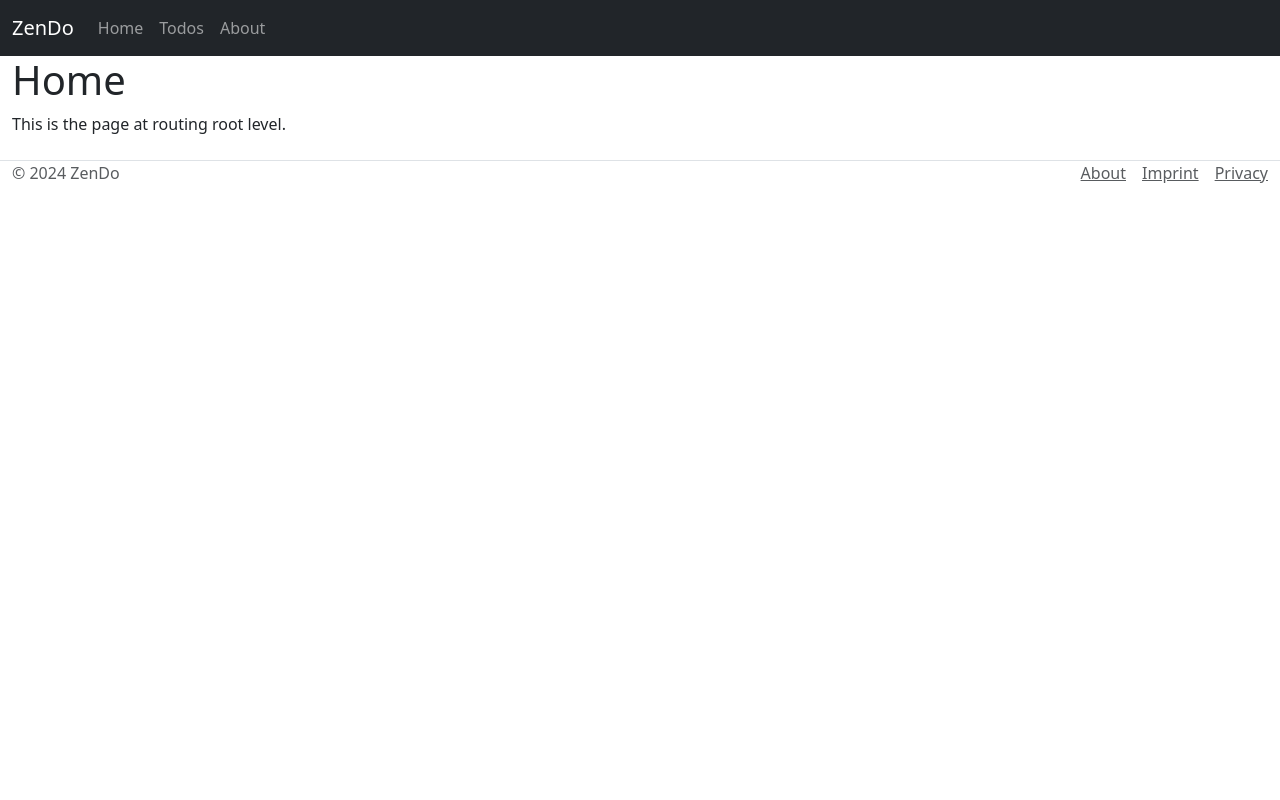
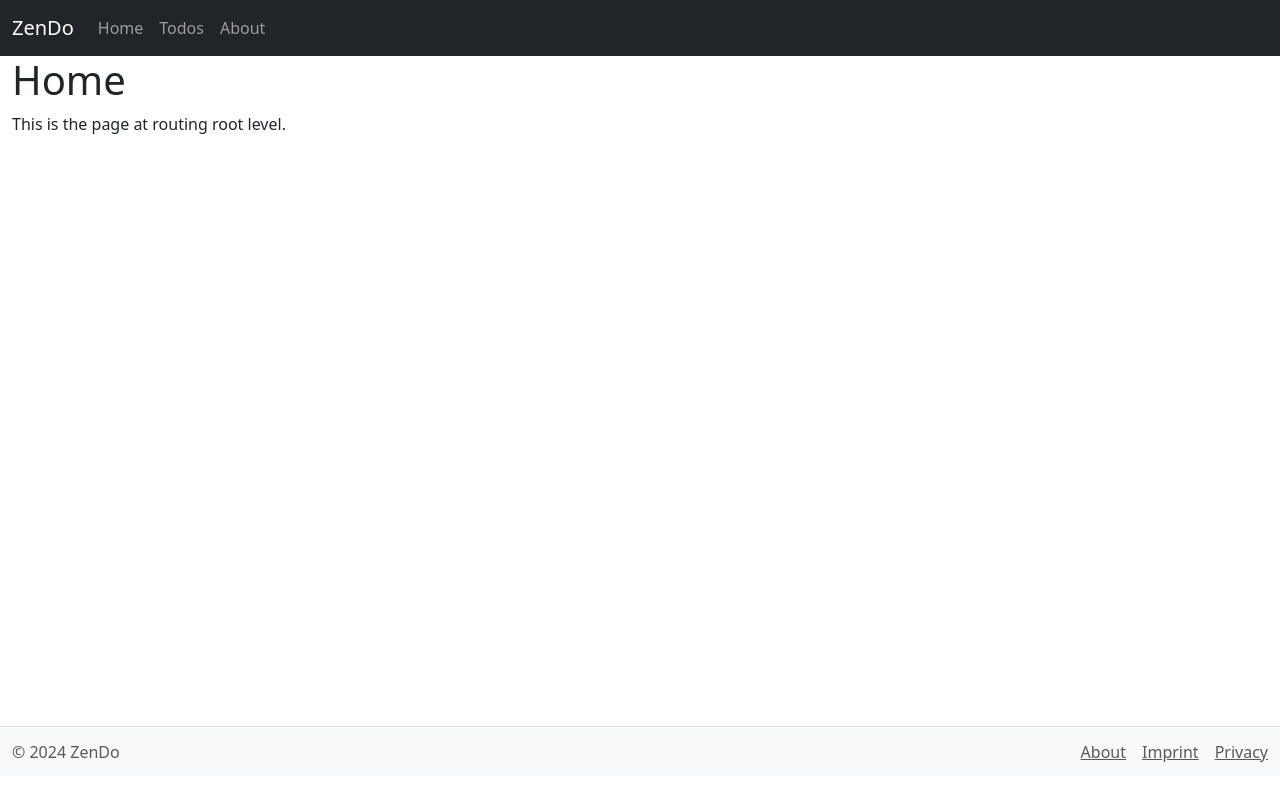
Before and after one commit to m1rm/ZenDo, a SvelteKit app in the folder sveltekit/: page / in a window 1280 px wide. Shown: the top 800 px of the page. Built offline with nearby package versions, Linux system fonts and the light colour scheme.

Commit message:
stick footer to bottom; avoid layout shift when loading todos

```diff
--- a/sveltekit/src/routes/+layout.svelte
+++ b/sveltekit/src/routes/+layout.svelte
@@ -1,7 +1,15 @@
 <nav class="navbar navbar-expand-md navbar-dark bg-dark">
     <div class="container-fluid">
         <a class="navbar-brand" href="/">ZenDo</a>
-        <button class="navbar-toggler" type="button" data-bs-toggle="collapse" data-bs-target="#nav" aria-controls="nav" aria-expanded="false" aria-label="Toggle navigation">
+        <button
+            class="navbar-toggler"
+            type="button"
+            data-bs-toggle="collapse"
+            data-bs-target="#nav"
+            aria-controls="nav"
+            aria-expanded="false"
+            aria-label="Toggle navigation"
+        >
             <span class="navbar-toggler-icon"></span>
         </button>
 
@@ -21,18 +29,43 @@
     </div>
 </nav>
 
-<div class="container-fluid">
+<div class="container-fluid content">
     <slot />
 </div>
 
-<footer class="container-fluid d-flex flex-wrap justify-content-between align-items-center my-4 border-top">
+<footer
+    class="container-fluid d-flex flex-wrap justify-content-between align-items-center my-4 border-top footer"
+>
     <div class="d-flex align-items-center">
         <span class="mb-3 mb-md-0 text-body-secondary">© 2024 ZenDo</span>
     </div>
 
     <ul class="nav col-md-4 justify-content-end list-unstyled d-flex">
-        <li class="ms-3"><a class="text-body-secondary" href="/about">About</a></li>
-        <li class="ms-3"><a class="text-body-secondary" href="/imprint">Imprint</a></li>
-        <li class="ms-3"><a class="text-body-secondary" href="privacy">Privacy</a></li>
+        <li class="ms-3">
+            <a class="text-body-secondary" href="/about">About</a>
+        </li>
+        <li class="ms-3">
+            <a class="text-body-secondary" href="/imprint">Imprint</a>
+        </li>
+        <li class="ms-3">
+            <a class="text-body-secondary" href="privacy">Privacy</a>
+        </li>
     </ul>
 </footer>
+
+<style>
+    .content {
+        min-height: calc(100vh - 50px); /* Adjust based on footer height */
+        padding-bottom: 50px; /* Adjust based on footer height */
+    }
+
+    .footer {
+        position: fixed;
+        bottom: 0;
+        width: 100%;
+        height: 50px; /* Adjust as needed */
+        background-color: #f8f9fa;
+        text-align: center;
+        line-height: 50px; /* Adjust to vertically center the text */
+    }
+</style>
```
